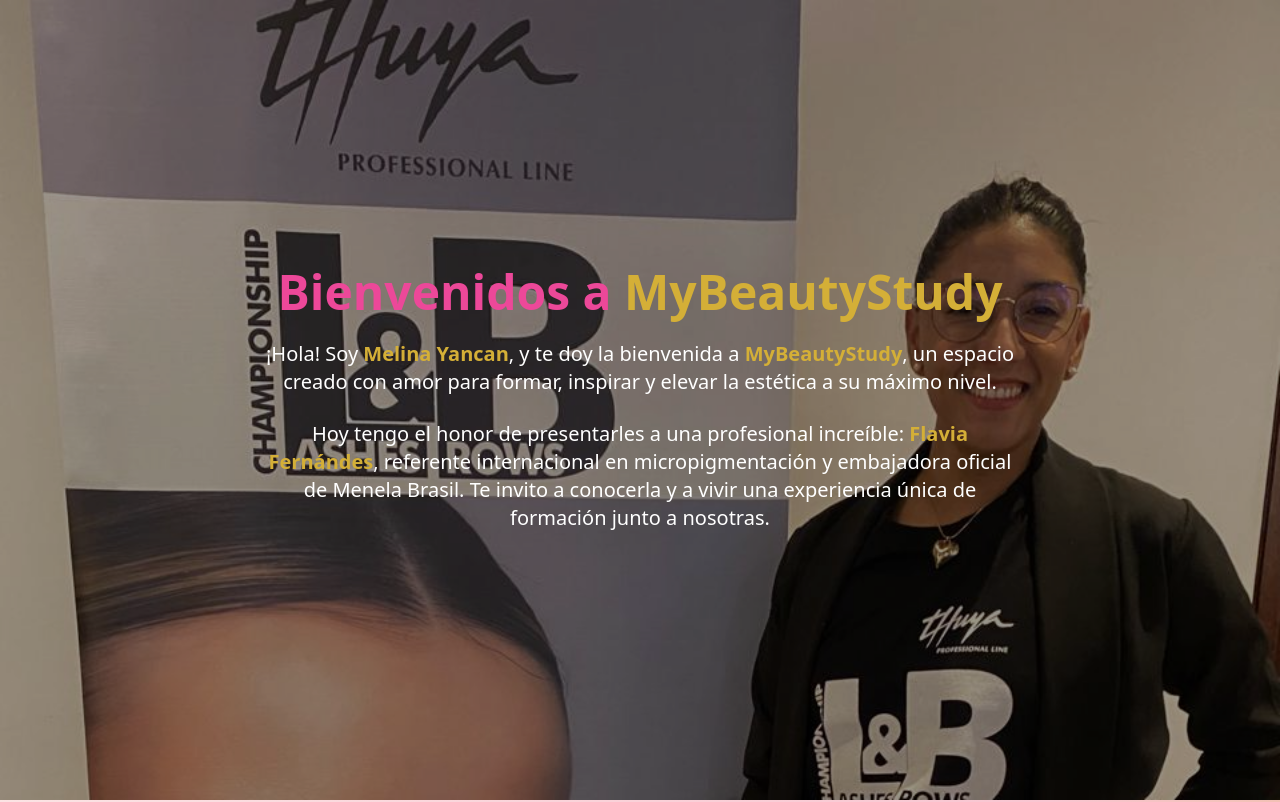
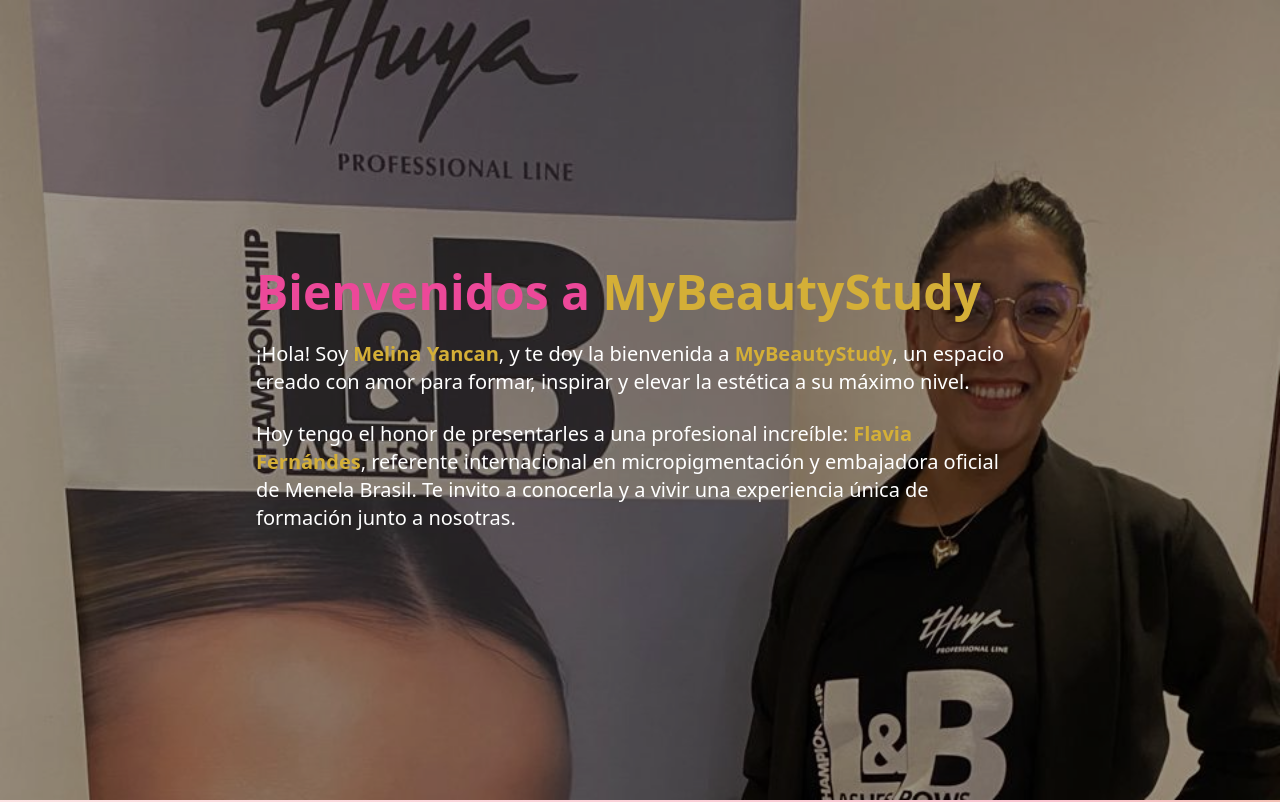
Before and after one commit to 31pablo05/-micropicmentadoraInternacional-, a React (Vite) app in the folder curso-flavia/: page / in a window 1280 px wide. Shown: the top 802 px of the page. Built offline with nearby package versions, Linux system fonts and the light colour scheme.

Commit message:
justificando texto en intro

```diff
--- a/curso-flavia/src/components/Intro.jsx
+++ b/curso-flavia/src/components/Intro.jsx
@@ -15,10 +15,10 @@
       style={{ backgroundImage: "url('/images/meli.jpeg')" }}
     >
       {/* Capa oscura con blur para contraste */}
-      <div className="absolute inset-0 bg-black bg-opacity-40  z-0"></div>
+      <div className="absolute inset-0 bg-black bg-opacity-40 z-0"></div>
 
       {/* Contenido principal */}
-      <div className="relative z-10 text-center max-w-3xl space-y-6">
+      <div className="relative z-10 max-w-3xl space-y-6 text-left">
         <motion.h2
           className="text-3xl sm:text-4xl md:text-5xl font-extrabold text-pink-500"
           initial={{ opacity: 0, y: 20 }}
```
